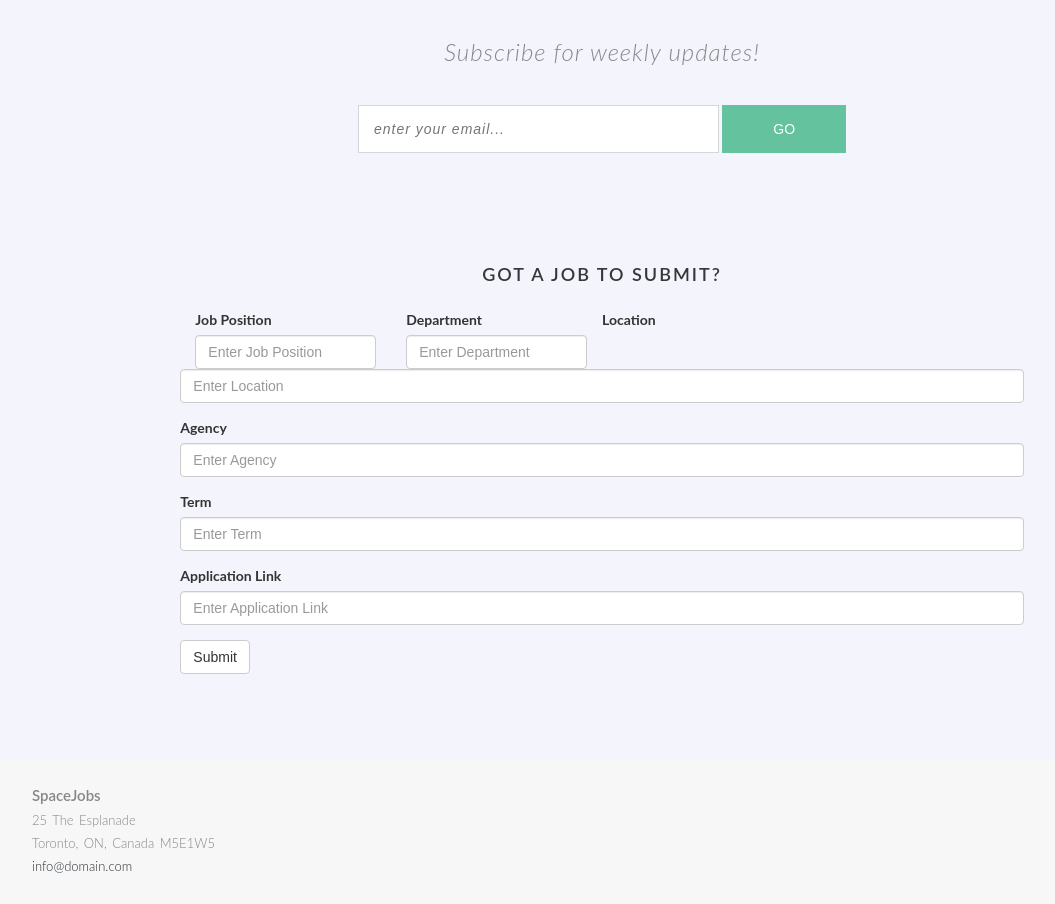
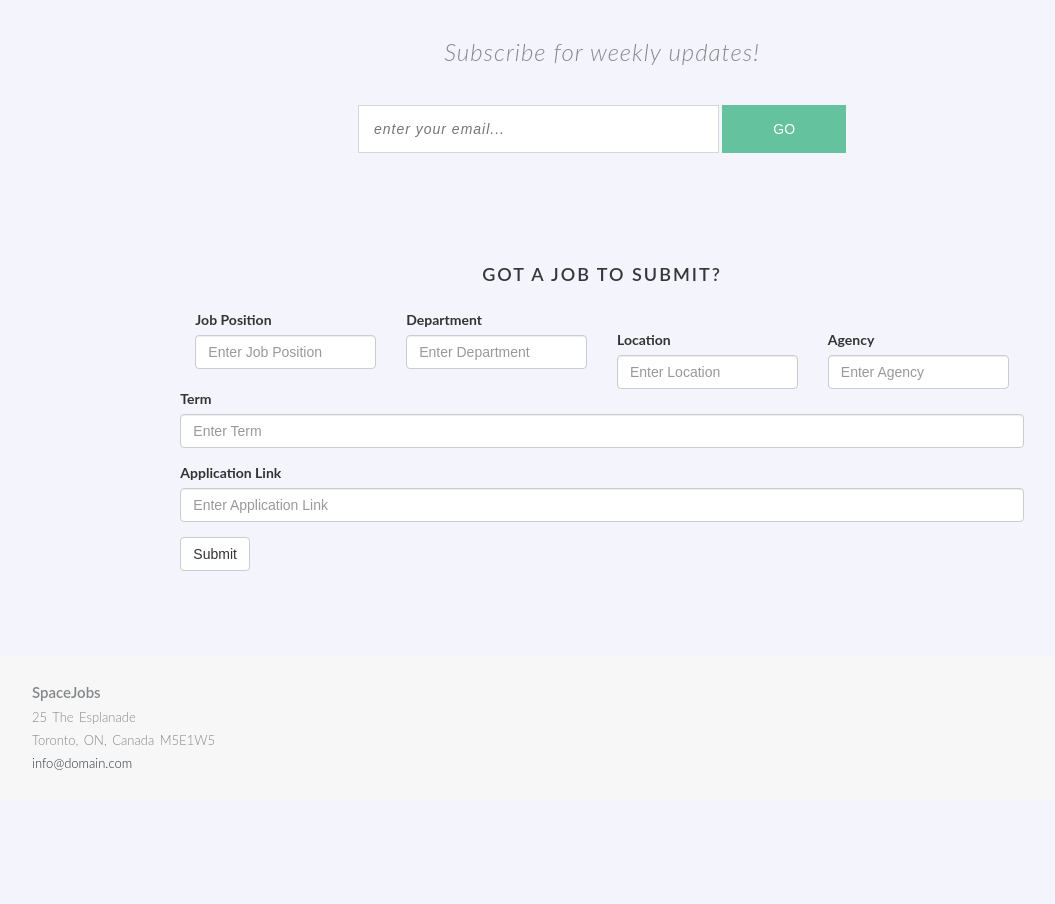
Before and after one commit to elburz/spacejobs, a Flask app: page /submit in a window 1280 px wide. Shown: the part 116-1020 px from the top of the page, without its empty margins (38-1093 px from the left). After the commit the page ends 886 px from the top, so only its background shows below. Run offline with Flask 2, Linux system fonts and the light colour scheme; some libraries are stand-ins or nearby versions.

Commit message:
submit page 7

```diff
--- a/templates/submit.html
+++ b/templates/submit.html
@@ -9,17 +9,15 @@
 				<form>
 					<div class="form-group">
 						<div class="col-sm-3"><label for="JobPosition">Job Position</label><input type="text" class="form-control" id="JobPosition" placeholder="Enter Job Position"></div>
+
 						<div class="col-sm-3"><label for="Department">Department</label><input type="email" class="form-control" id="Department" placeholder="Enter Department"></div>
-					</div>
+					</div><br>
 
 					<div class="form-group">
-					<label for="Location">Location</label>
-					<input type="text" class="form-control" id="Location" placeholder="Enter Location">
-					</div>
 
-					<div class="form-group">
-					<label for="Agency">Agency</label>
-					<input type="text" class="form-control" id="Agency" placeholder="Enter Agency">
+						<div class="col-sm-3"><label for="Location">Location</label><input type="text" class="form-control" id="Location" placeholder="Enter Location"></div>
+
+						<div class="col-sm-3"><label for="Agency">Agency</label><input type="text" class="form-control" id="Agency" placeholder="Enter Agency"></div>
 					</div>
 
 					<div class="form-group">
```
